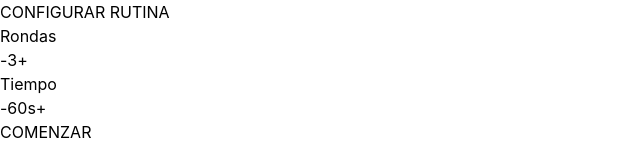
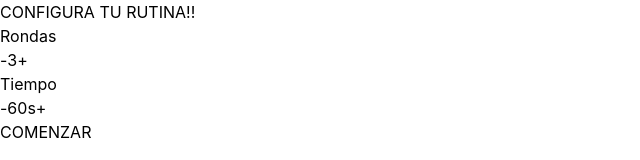
Before and after one commit to JesusLeos16/ProyectoModuloDosFS, a React (Vite) app: page / in a window 1280 px wide. Shown: the top 160 px of the page, without its empty margins (0-640 px from the left). Built offline with nearby package versions, Linux system fonts and the light colour scheme.

Commit message:
Agrega texto de contexto a TimerDEportivo

```diff
--- a/package.json
+++ b/package.json
@@ -11,6 +11,7 @@
   },
   "dependencies": {
     "@formkit/auto-animate": "^0.9.0",
+    "@heroicons/react": "^2.2.0",
     "@tailwindcss/vite": "^4.2.1",
     "framer-motion": "^12.35.0",
     "react": "^19.2.0",
--- a/src/components/Pages/TimerDeportivo.jsx
+++ b/src/components/Pages/TimerDeportivo.jsx
@@ -2,6 +2,7 @@
 import { useState, useEffect } from "react";
 import PanelControl from "../molecules/PanelControl";
 import BotonInicio from "../atoms/BotonInicio";
+import MensajeTexto from "../atoms/MensajeTexto";
 export default function TimerDeportivo() {
   const [rondasTotales, setRondasTotales] = useState(3);
   const [tiempoRonda, setTiempoRonda] = useState(60);
@@ -34,9 +35,30 @@ export default function TimerDeportivo() {
 
   const pausarEntrenamiento = () => {
     setCorriendo(false);
+
   };
   const reanudarEntrenamiento = () => {
     setCorriendo(true);
+  };
+
+  const mensajillo = () => {
+    if(corriendo == false && fase !="configurando"){
+      return "ENTRENAMIENTO PAUSADO"
+    }
+
+    switch (fase) {
+      case "configurando":
+        return "CONFIGURA TU RUTINA!!";
+        break;
+      case "entrenando":
+        return "ENTRENANDO!!!";
+        break;
+      case "preparacion":
+        return "PREPARATE!!";
+        break;
+      default:
+        return "";
+    }
   };
 
   useEffect(() => {
@@ -66,7 +88,7 @@ export default function TimerDeportivo() {
   if (fase == "configurando") {
     return (
       <div>
-        <h1>CONFIGURAR RUTINA</h1>
+        <MensajeTexto mensaje={mensajillo()} />
         {/* rondas */}
         <PanelControl
           titulo="Rondas"
@@ -94,8 +116,10 @@ export default function TimerDeportivo() {
       <div
         className={`${fase == "preparacion" ? "bg-amber-300" : ""} ${fase == "entrenando" ? "bg-emerald-400 text-black" : ""}`}
       >
+        <MensajeTexto
+          mensaje={corriendo ? `${mensajillo()}` : "REANUDA EL ENTRENAMIENTO HUEVON"}
+        />
         <h1>{tiempo}</h1>
-        <h2>{fase}</h2>
         <h2>Ronda: {rondaActual}</h2>
         <button onClick={cancelarEntrenamiento}>Cancelar</button>
         <BotonInicio
--- a/src/components/atoms/MensajeTexto.jsx
+++ b/src/components/atoms/MensajeTexto.jsx
@@ -1 +1,5 @@
-//Un mensaje que se le va a poner al usuario arriba del tiempo con mensaje como "PREPARATE" O "ENTRENANDO"
+export default function MensajeTexto({mensaje}){
+    return(
+        <p>{mensaje}</p>
+    )
+}
```
Also changed, not shown: 2 other files (tests, documents, lock files or other folders).
